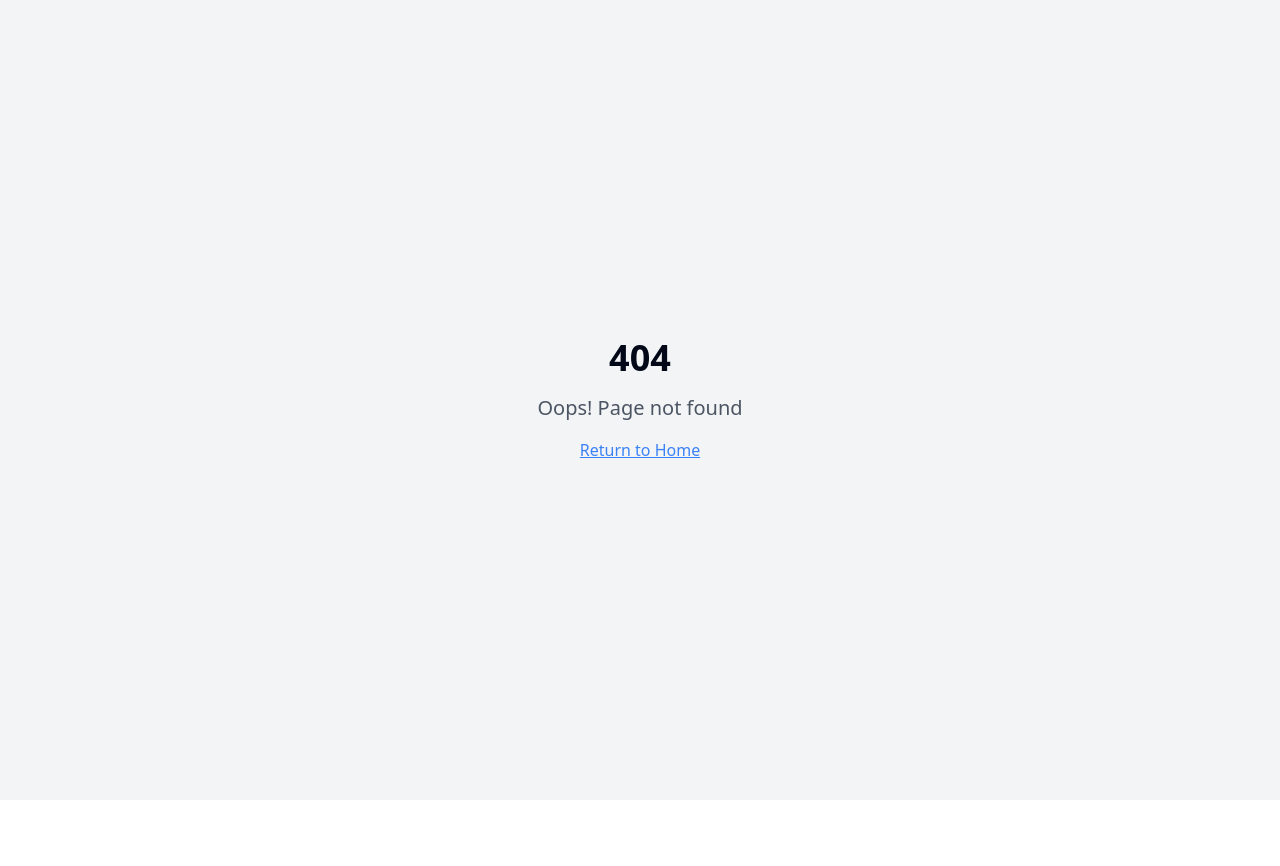
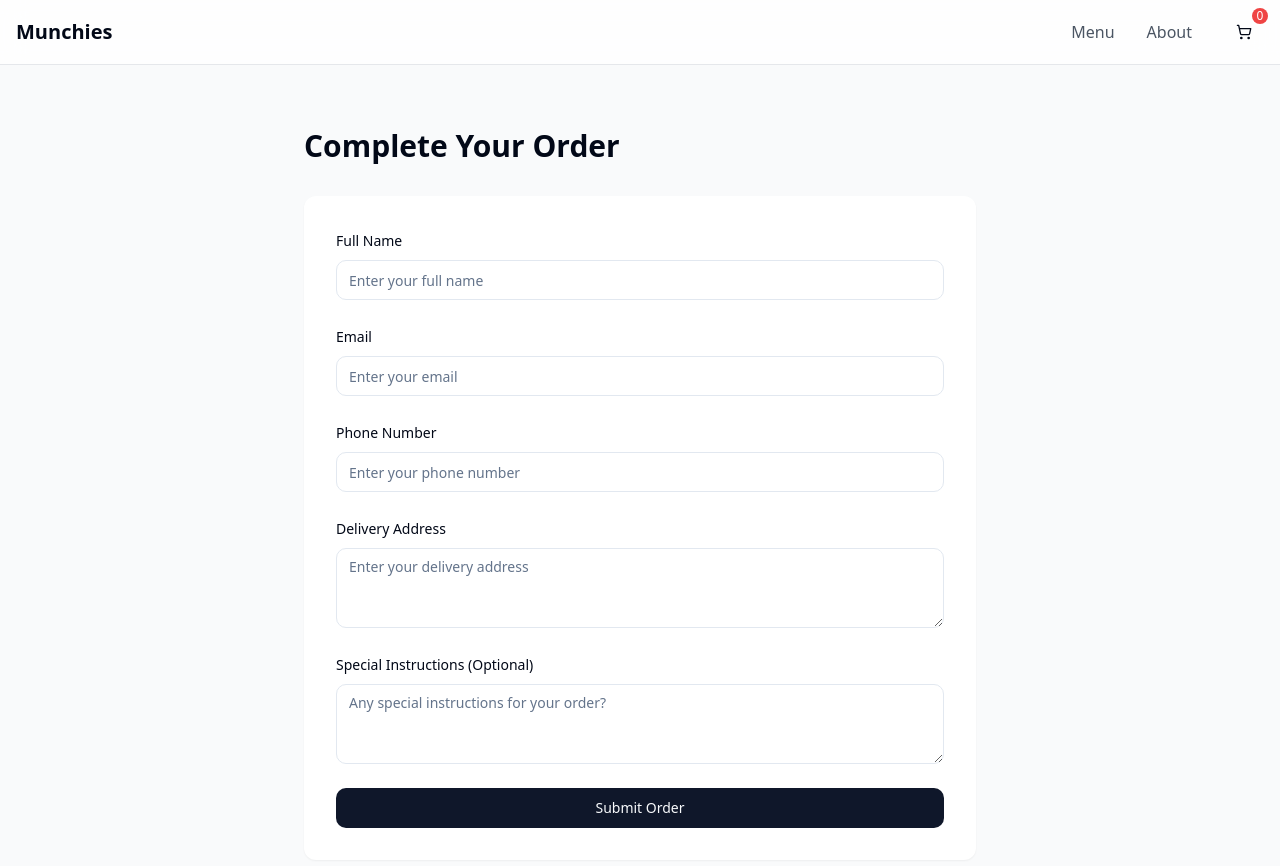
Before and after one commit to santhureddie/munchie-quick-order, a React (Vite) app: page /order in a window 1280 px wide. Before the commit this address had no page. Shown: the top 866 px of the page. Before the commit the page ends 800 px from the top, so only its background shows below. Built offline with nearby package versions, Linux system fonts and the light colour scheme.

Commit message:
Implement Order Now functionality
The "Order Now" button now opens a new page to collect necessary order details.

```diff
--- a/src/App.tsx
+++ b/src/App.tsx
@@ -1,9 +1,11 @@
+
 import { Toaster } from "@/components/ui/toaster";
 import { Toaster as Sonner } from "@/components/ui/sonner";
 import { TooltipProvider } from "@/components/ui/tooltip";
 import { QueryClient, QueryClientProvider } from "@tanstack/react-query";
 import { BrowserRouter, Routes, Route } from "react-router-dom";
 import Index from "./pages/Index";
+import Order from "./pages/Order";
 import NotFound from "./pages/NotFound";
 
 const queryClient = new QueryClient();
@@ -16,6 +18,7 @@ const App = () => (
       <BrowserRouter>
         <Routes>
           <Route path="/" element={<Index />} />
+          <Route path="/order" element={<Order />} />
           {/* ADD ALL CUSTOM ROUTES ABOVE THE CATCH-ALL "*" ROUTE */}
           <Route path="*" element={<NotFound />} />
         </Routes>
--- a/src/components/Hero.tsx
+++ b/src/components/Hero.tsx
@@ -1,7 +1,10 @@
 
+import { useNavigate } from "react-router-dom";
 import { Button } from "./ui/button";
 
 export const Hero = () => {
+  const navigate = useNavigate();
+
   return (
     <div className="relative min-h-[600px] flex items-center justify-center bg-gradient-to-b from-gray-50 to-white">
       <div className="container mx-auto px-4 py-32 animate-fade-up">
@@ -18,6 +21,7 @@ export const Hero = () => {
           <Button
             size="lg"
             className="rounded-full px-8 animate-slide-up-fade"
+            onClick={() => navigate("/order")}
           >
             Order Now
           </Button>
--- /dev/null
+++ b/src/pages/Order.tsx
@@ -0,0 +1,126 @@
+
+import { useState } from "react";
+import { useNavigate } from "react-router-dom";
+import { Navbar } from "@/components/Navbar";
+import { Input } from "@/components/ui/input";
+import { Button } from "@/components/ui/button";
+import { Textarea } from "@/components/ui/textarea";
+import { toast } from "sonner";
+
+const Order = () => {
+  const navigate = useNavigate();
+  const [formData, setFormData] = useState({
+    name: "",
+    email: "",
+    phone: "",
+    address: "",
+    specialInstructions: "",
+  });
+
+  const handleSubmit = (e: React.FormEvent) => {
+    e.preventDefault();
+
+    // In a real app, this would send the order to a backend
+    toast.success("Order submitted successfully!");
+    navigate("/");
+  };
+
+  const handleChange = (
+    e: React.ChangeEvent<HTMLInputElement | HTMLTextAreaElement>
+  ) => {
+    const { name, value } = e.target;
+    setFormData((prev) => ({
+      ...prev,
+      [name]: value,
+    }));
+  };
+
+  return (
+    <div className="min-h-screen bg-gray-50">
+      <Navbar />
+      <div className="container mx-auto px-4 py-32">
+        <div className="max-w-2xl mx-auto">
+          <h1 className="text-3xl font-bold mb-8">Complete Your Order</h1>
+          <form onSubmit={handleSubmit} className="space-y-6 bg-white p-8 rounded-lg shadow-sm">
+            <div className="space-y-2">
+              <label htmlFor="name" className="text-sm font-medium">
+                Full Name
+              </label>
+              <Input
+                id="name"
+                name="name"
+                required
+                value={formData.name}
+                onChange={handleChange}
+                placeholder="Enter your full name"
+              />
+            </div>
+
+            <div className="space-y-2">
+              <label htmlFor="email" className="text-sm font-medium">
+                Email
+              </label>
+              <Input
+                id="email"
+                name="email"
+                type="email"
+                required
+                value={formData.email}
+                onChange={handleChange}
+                placeholder="Enter your email"
+              />
+            </div>
+
+            <div className="space-y-2">
+              <label htmlFor="phone" className="text-sm font-medium">
+                Phone Number
+              </label>
+              <Input
+                id="phone"
+                name="phone"
+                type="tel"
+                required
+                value={formData.phone}
+                onChange={handleChange}
+                placeholder="Enter your phone number"
+              />
+            </div>
+
+            <div className="space-y-2">
+              <label htmlFor="address" className="text-sm font-medium">
+                Delivery Address
+              </label>
+              <Textarea
+                id="address"
+                name="address"
+                required
+                value={formData.address}
+                onChange={handleChange}
+                placeholder="Enter your delivery address"
+              />
+            </div>
+
+            <div className="space-y-2">
+              <label htmlFor="specialInstructions" className="text-sm font-medium">
+                Special Instructions (Optional)
+              </label>
+              <Textarea
+                id="specialInstructions"
+                name="specialInstructions"
+                value={formData.specialInstructions}
+                onChange={handleChange}
+                placeholder="Any special instructions for your order?"
+              />
+            </div>
+
+            <Button type="submit" className="w-full">
+              Submit Order
+            </Button>
+          </form>
+        </div>
+      </div>
+    </div>
+  );
+};
+
+export default Order;
```
